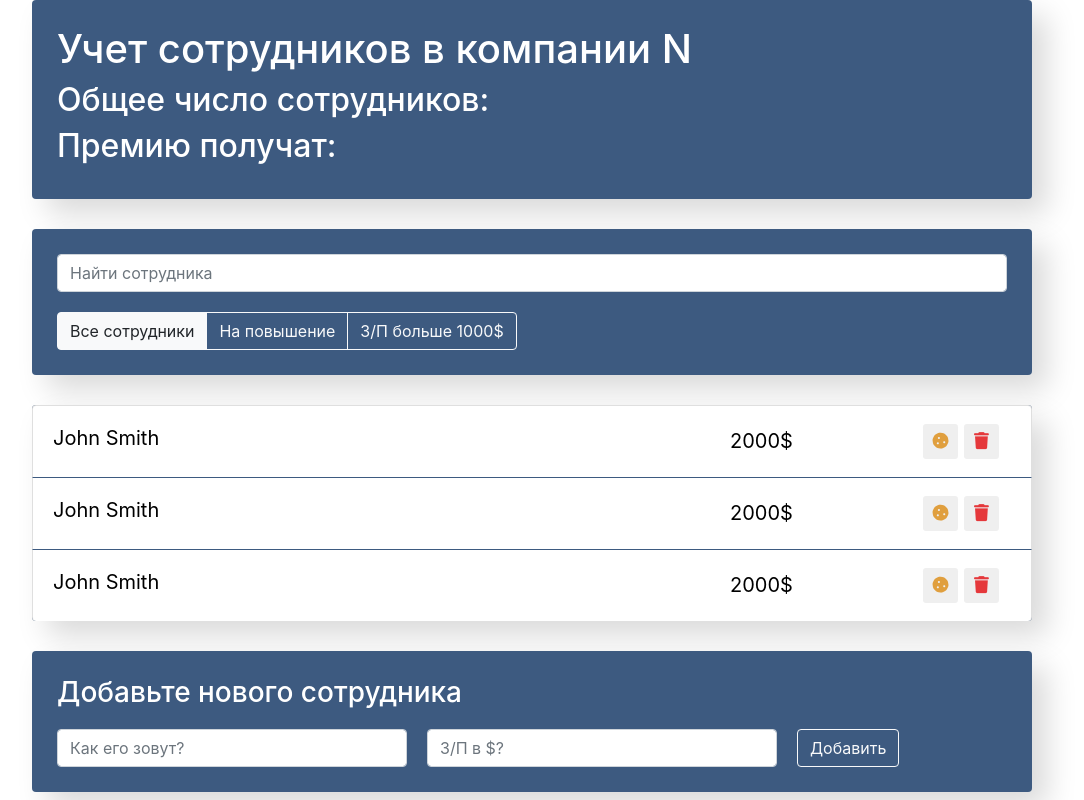
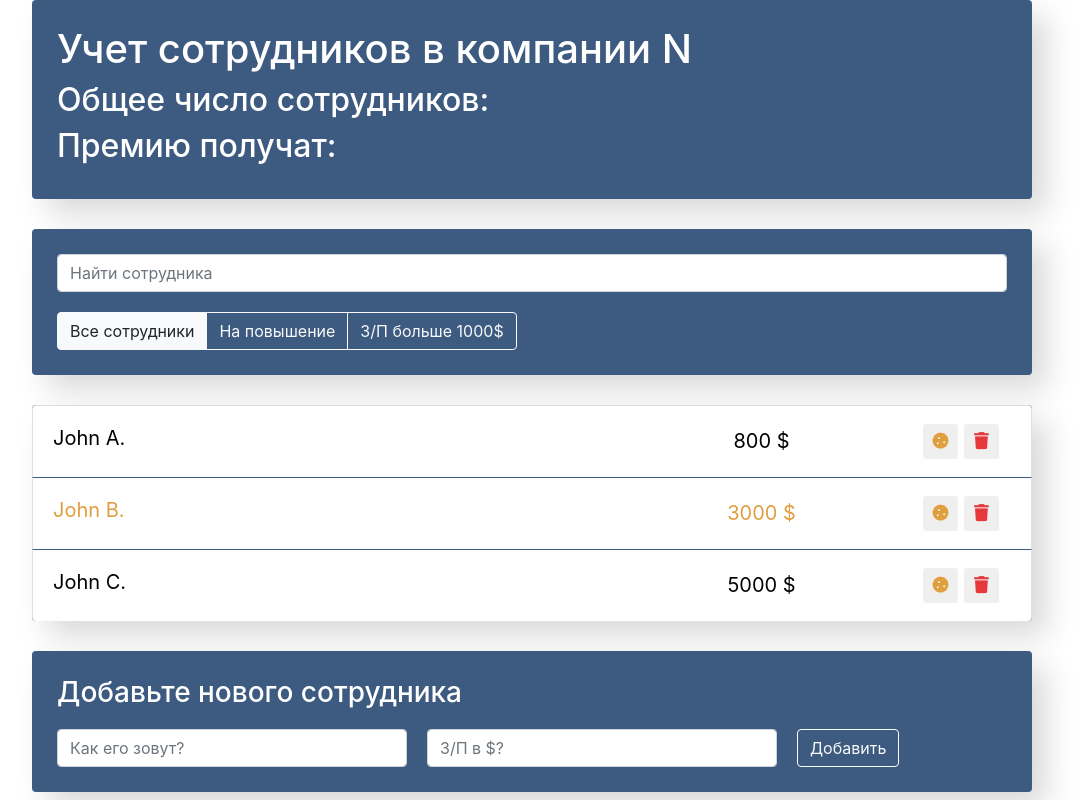
Before and after one commit to SergeyichNik/EmployeesApp, a React (Create React App) app: page / in a window 1280 px wide. Shown: the whole page, without its empty margins (108-1192 px from the left). Built offline with nearby package versions, Linux system fonts and the light colour scheme.

Commit message:
props and some logic

```diff
--- a/src/components/app/app.tsx
+++ b/src/components/app/app.tsx
@@ -7,6 +7,13 @@ import EmployeesAddForm from '../employees-add-form/employees-add-form';
 import './app.css';
 
 function App() {
+
+    const data = [
+        {name: 'John A.', salary: 800, increase: false},
+        {name: 'John B.', salary: 3000, increase: true},
+        {name: 'John C.', salary: 5000, increase: false}
+    ]
+
   return (
     <div className="app">
         <AppInfo />
@@ -16,7 +23,7 @@ function App() {
             <AppFilter/>
         </div>
 
-        <EmployeesList/>
+        <EmployeesList data={data}/>
         <EmployeesAddForm/>
     </div>
   );
--- a/src/components/employees-list-item/employees-list-item.tsx
+++ b/src/components/employees-list-item/employees-list-item.tsx
@@ -1,10 +1,23 @@
 import './employees-list-item.css';
 
-const EmployeesListItem = () => {
+type PropsType = {
+    name: string,
+    salary: number,
+    increase: boolean
+}
+
+const EmployeesListItem = (props: PropsType) => {
+    const {name, salary, increase} = props
+
+    let increaseClass = "list-group-item d-flex justify-content-between"
+    if(increase) {
+        increaseClass = "list-group-item d-flex justify-content-between increase"
+    }
+
     return (
-        <li className="list-group-item d-flex justify-content-between">
-            <span className="list-group-item-label">John Smith</span>
-            <input type="text" className="list-group-item-input" defaultValue="2000$"/>
+        <li className={increaseClass}>
+            <span className="list-group-item-label">{name}</span>
+            <input type="text" className="list-group-item-input" defaultValue={salary + ' $'}/>
             <div className='d-flex justify-content-center align-items-center'>
                 <button type="button"
                     className="btn-cookie btn-sm ">
--- a/src/components/employees-list/employees-list.tsx
+++ b/src/components/employees-list/employees-list.tsx
@@ -1,13 +1,23 @@
 import EmployeesListItem from "../employees-list-item/employees-list-item";
 
 import './employees-list.css';
+type DataType = {
+    name: string,
+    salary: number,
+    increase: boolean
+}
+type PropsType = {
+    data: DataType[]
+}
 
-const EmployeesList = () => {
+const EmployeesList = (props: PropsType) => {
+    const {data} = props
     return (
         <ul className="app-list list-group">
-            <EmployeesListItem/>
-            <EmployeesListItem/>
-            <EmployeesListItem/>
+            {data.map((item) => {
+                return <EmployeesListItem name={item.name} salary={item.salary} increase={item.increase}/>})
+            }
+
         </ul>
     )
 }
```
